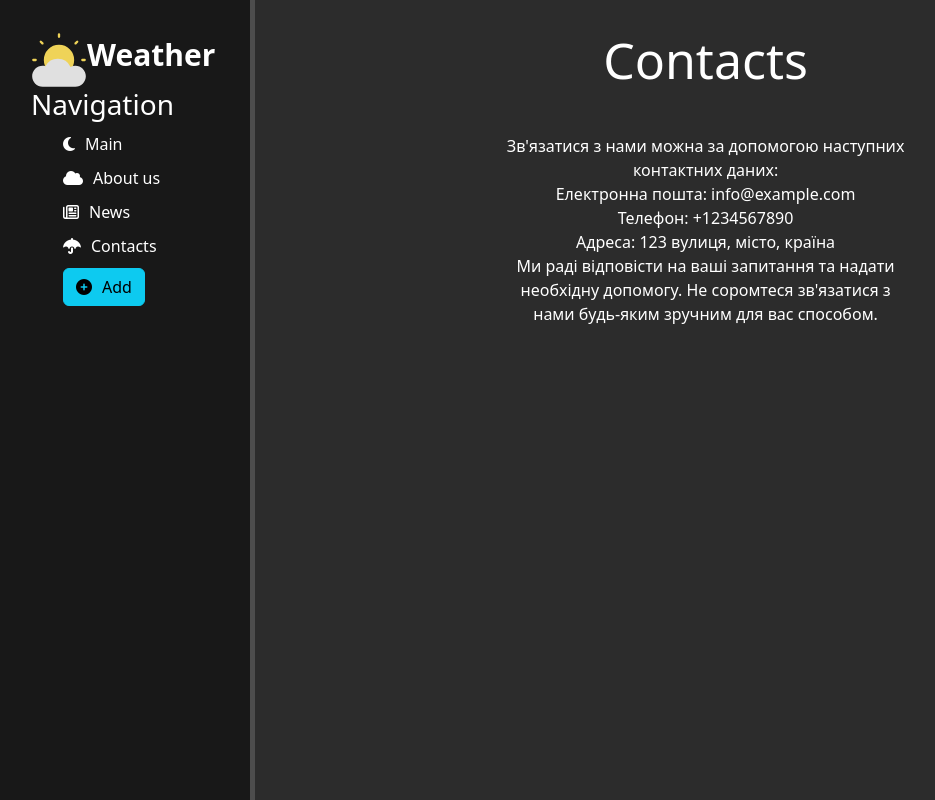
After one commit to KhomenkoDmytro/python_lab, a Django app: page /contacts in a window 1280 px wide. The commit adds this page. Shown: the whole page, without its empty margins (1-936 px from the left). Run offline with Django 4.2, Linux system fonts and the light colour scheme; some libraries are stand-ins or nearby versions.

Commit message:
added contacts

```diff
--- /dev/null
+++ b/python_lab/main/templates/main/contacts.html
@@ -0,0 +1,14 @@
+{% extends 'main/layout.html' %}
+{% block title%} Contact page {% endblock %}
+{% block content%}
+    <div class="features">
+        <h1>Contacts</h1>
+        <p>
+            <br>Зв'язатися з нами можна за допомогою наступних контактних даних:
+            <br>Електронна пошта: info@example.com
+            <br>Телефон: +1234567890
+            <br>Адреса: 123 вулиця, місто, країна
+            <br>Ми раді відповісти на ваші запитання та надати необхідну допомогу. Не соромтеся зв'язатися з нами будь-яким зручним для вас способом.
+        </p>
+    </div>
+{% endblock %}
--- a/python_lab/main/templates/main/layout.html
+++ b/python_lab/main/templates/main/layout.html
@@ -24,7 +24,7 @@
                 <a href="{% url 'home' %}"><li><i class="fa-solid fa-moon"></i>Main</li></a>
                 <a href="{% url 'about' %}"><li><i class="fa-solid fa-cloud"></i>About us</li></a>
                 <a href="{% url 'news_main' %}"><li><i class="fa-regular fa-newspaper"></i>News</li></a>
-                <a href=""><li><i class="fa-solid fa-umbrella"></i>Contacts</li></a>
+                <a href="{% url 'contacts' %}"><li><i class="fa-solid fa-umbrella"></i>Contacts</li></a>
                 <a href="{% url 'create' %}"><li><button class="btn btn-info"><i class="fas fa-plus-circle"></i>Add</button></li></a>
             </ul>
         </aside>
--- a/python_lab/main/urls.py
+++ b/python_lab/main/urls.py
@@ -5,4 +5,5 @@ from . import views
 urlpatterns = [
     path('', views.index, name='home'),
     path('about', views.about, name='about'),
+    path('contacts', views.contacts, name='contacts')
 ]
--- a/python_lab/main/views.py
+++ b/python_lab/main/views.py
@@ -2,9 +2,10 @@ from django.shortcuts import render
 import requests
 from .models import City
 from .forms import CityForm
+from django.conf import settings
 
 def index(request):
-    appid = '694084e773a14b3e7ca9d68ce25830f0'
+    appid = settings.APPID
     url = 'https://api.openweathermap.org/data/2.5/weather?q={}&units=metric&appid=' + appid
 
     if request.method == 'POST':
@@ -44,3 +45,6 @@ def index(request):
 
 def about(request):
     return render(request, 'main/about.html')
+
+def contacts(request):
+    return render(request, 'main/contacts.html')
--- a/python_lab/python_labs/settings.py
+++ b/python_lab/python_labs/settings.py
@@ -15,7 +15,7 @@ from pathlib import Path
 # Build paths inside the project like this: BASE_DIR / 'subdir'.
 BASE_DIR = Path(__file__).resolve().parent.parent
 
-
+APPID = '694084e773a14b3e7ca9d68ce25830f0'
 # Quick-start development settings - unsuitable for production
 # See https://docs.djangoproject.com/en/4.1/howto/deployment/checklist/
 
```
Also changed, not shown: python_lab/db.sqlite3.
